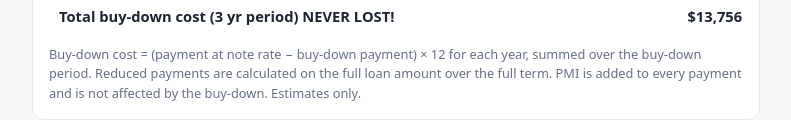
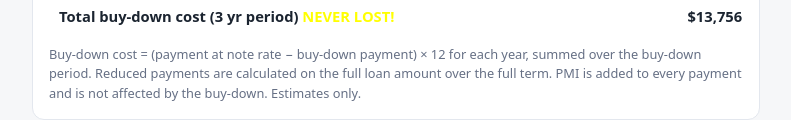
Before and after one commit to mhammond71/buydowncalc, a plain HTML site: page index.html in a window 1280 px wide. Shown: the part 799-919 px from the top of the page, without its empty margins (244-1035 px from the left). Drawn offline with Linux system fonts and the light colour scheme.

Commit message:
Update index.html

```diff
--- a/index.html
+++ b/index.html
@@ -96,7 +96,7 @@ function calc(){
   const from=sched.length+1;
   rows+=`<tr><td>${sched.length?"Year "+from+" onward":"All years"}</td><td>${rate}%</td><td>${money(base)}</td><td>${money(pmi)}</td><td>${money(base+pmi)}</td><td>${money(0)}</td><td>${money(0)}</td></tr>`;
   $("rows").innerHTML=rows;
-  $("foot").innerHTML=sched.length?`<tr><td colspan="6">Total buy-down cost (${sched.length} yr period) <b>NEVER LOST!<b></td><td>${money(total)}</td></tr>`:"";
+  $("foot").innerHTML=sched.length?`<tr><td colspan="6">Total buy-down cost (${sched.length} yr period) <b><font color="yellow">NEVER LOST!</font><b></td><td>${money(total)}</td></tr>`:"";
   const first=sched.length?Math.max(0,rate-sched[0]):rate;
   const firstPay=pmt(P,first,yrs)+pmi;
   $("stats").innerHTML=
```
